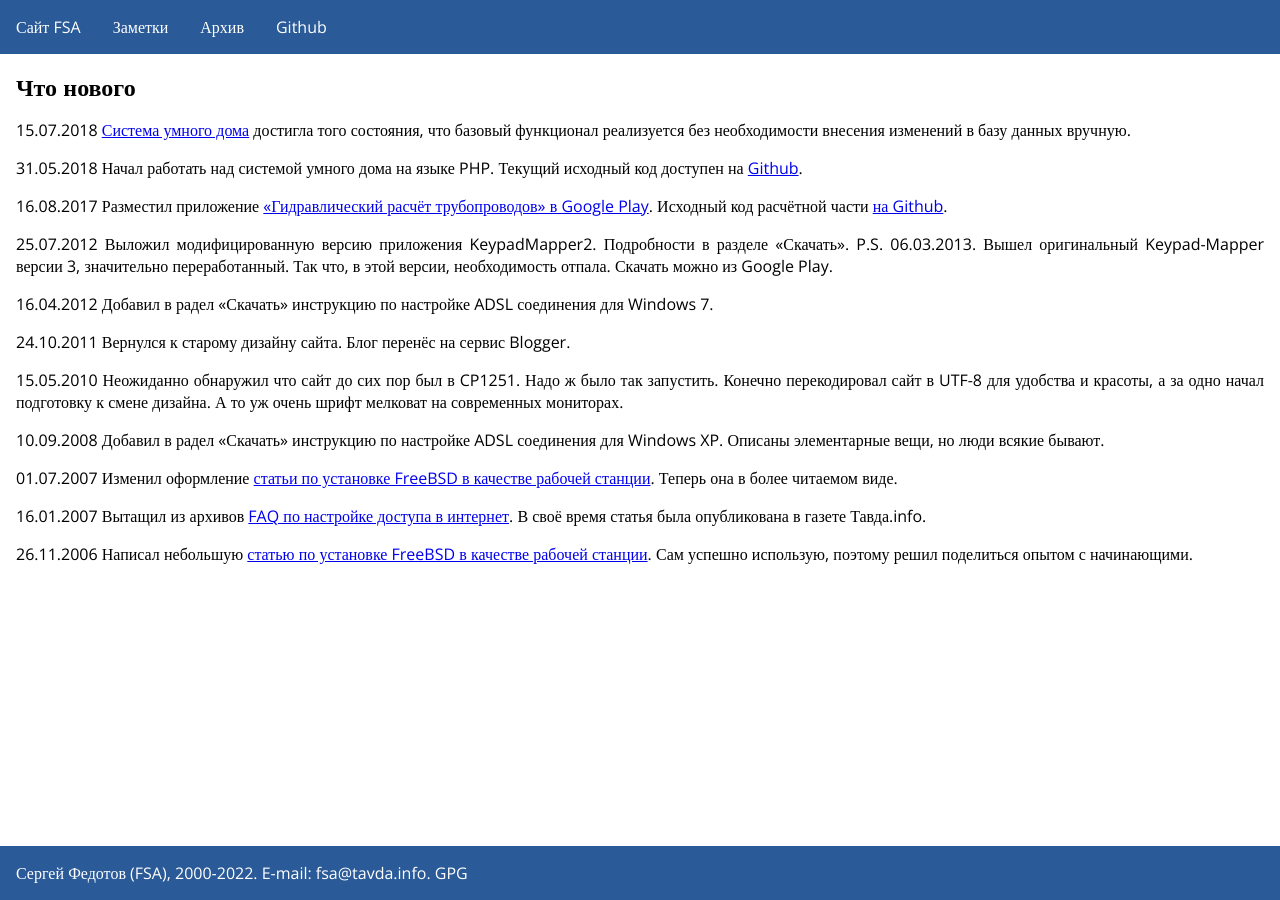
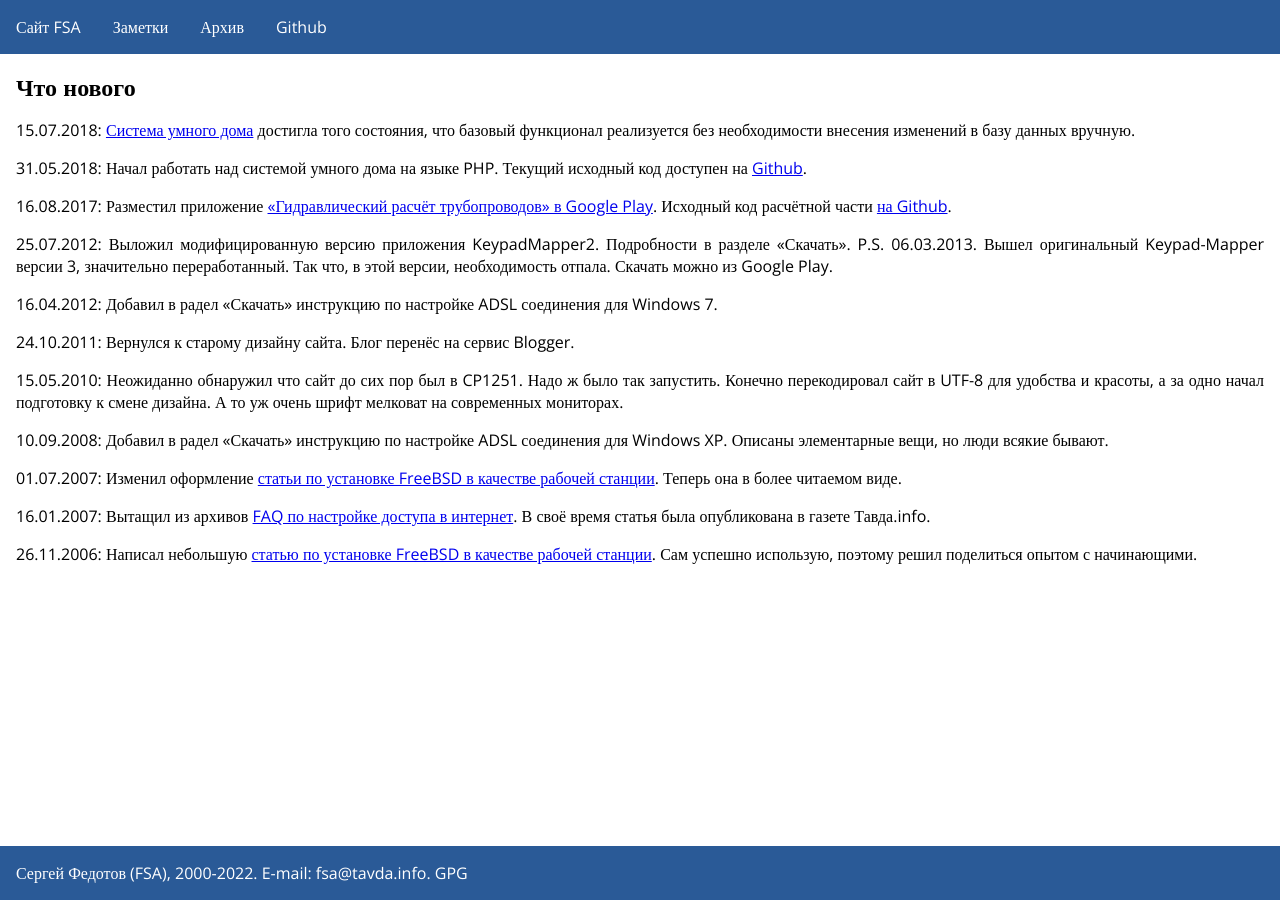
Before and after one commit to fsa/site, a Jekyll site: the page built from index.md, in a window 1280 px wide. Built offline with Jekyll 4.4.1, drawn with Linux system fonts in a browser that asks for light colours.

```diff
--- a/index.md
+++ b/index.md
@@ -4,26 +4,26 @@ title: Сайт FSA
 ---
 # Что нового
 
-15.07.2018 [Система умного дома](https://shcc.ru/) достигла того состояния, что базовый функционал
+15.07.2018: [Система умного дома](https://shcc.ru/) достигла того состояния, что базовый функционал
   реализуется без необходимости внесения изменений в базу данных вручную.
 
-31.05.2018 Начал работать над системой умного дома на языке PHP. Текущий исходный код доступен на [Github](https://github.com/fsa/shcc).
+31.05.2018: Начал работать над системой умного дома на языке PHP. Текущий исходный код доступен на [Github](https://github.com/fsa/shcc).
 
-16.08.2017 Разместил приложение [&laquo;Гидравлический расчёт трубопроводов&raquo; в Google Play](https://play.google.com/store/apps/details?id=net.tavda.pipelines). Исходный код расчётной части [на Github](https://github.com/fsa/hydraulic).
+16.08.2017: Разместил приложение [&laquo;Гидравлический расчёт трубопроводов&raquo; в Google Play](https://play.google.com/store/apps/details?id=net.tavda.pipelines). Исходный код расчётной части [на Github](https://github.com/fsa/hydraulic).
 
-25.07.2012 Выложил модифицированную версию приложения KeypadMapper2. Подробности в разделе &laquo;Скачать&raquo;. P.S. 06.03.2013. Вышел оригинальный Keypad-Mapper версии 3, значительно переработанный. Так что, в этой версии, необходимость отпала. Скачать можно из Google Play.
+25.07.2012: Выложил модифицированную версию приложения KeypadMapper2. Подробности в разделе &laquo;Скачать&raquo;. P.S. 06.03.2013. Вышел оригинальный Keypad-Mapper версии 3, значительно переработанный. Так что, в этой версии, необходимость отпала. Скачать можно из Google Play.
 
-16.04.2012 Добавил в радел &laquo;Скачать&raquo; инструкцию по настройке ADSL соединения для Windows 7.
+16.04.2012: Добавил в радел &laquo;Скачать&raquo; инструкцию по настройке ADSL соединения для Windows 7.
 
-24.10.2011 Вернулся к старому дизайну сайта. Блог перенёс на сервис Blogger.
+24.10.2011: Вернулся к старому дизайну сайта. Блог перенёс на сервис Blogger.
 
-15.05.2010 Неожиданно обнаружил что сайт до сих пор был в CP1251. Надо ж было так запустить. Конечно перекодировал сайт в UTF-8 для удобства и красоты, а за одно начал подготовку к смене дизайна. А то уж очень шрифт мелковат на современных мониторах.
+15.05.2010: Неожиданно обнаружил что сайт до сих пор был в CP1251. Надо ж было так запустить. Конечно перекодировал сайт в UTF-8 для удобства и красоты, а за одно начал подготовку к смене дизайна. А то уж очень шрифт мелковат на современных мониторах.
 
-10.09.2008 Добавил в радел &laquo;Скачать&raquo; инструкцию по настройке ADSL соединения для Windows XP.
+10.09.2008: Добавил в радел &laquo;Скачать&raquo; инструкцию по настройке ADSL соединения для Windows XP.
   Описаны элементарные вещи, но люди всякие бывают.
 
-01.07.2007 Изменил оформление [статьи по установке FreeBSD в качестве рабочей станции](/FreeBSD/desktop/).  Теперь она в более читаемом виде.
+01.07.2007: Изменил оформление [статьи по установке FreeBSD в качестве рабочей станции](/FreeBSD/desktop/).  Теперь она в более читаемом виде.
 
-16.01.2007 Вытащил из архивов [FAQ по настройке доступа в интернет](/faq-internet). В своё время статья была опубликована в газете Тавда.info.
+16.01.2007: Вытащил из архивов [FAQ по настройке доступа в интернет](/faq-internet). В своё время статья была опубликована в газете Тавда.info.
 
-26.11.2006 Написал небольшую [статью по установке FreeBSD в качестве рабочей станции](/FreeBSD/desktop). Сам успешно использую, поэтому решил поделиться опытом с начинающими.
+26.11.2006: Написал небольшую [статью по установке FreeBSD в качестве рабочей станции](/FreeBSD/desktop). Сам успешно использую, поэтому решил поделиться опытом с начинающими.
```
